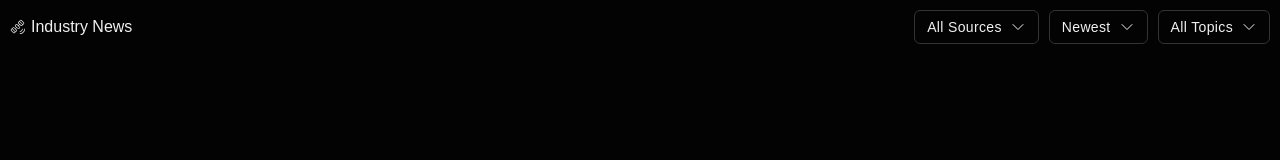
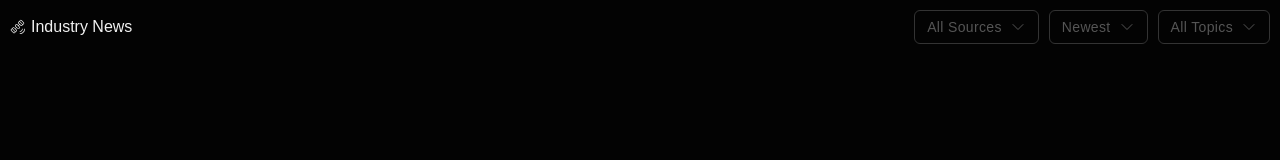
Before and after one commit to MonoDeaf/news-feed, a plain HTML site: page index.html in a window 1280 px wide. Drawn offline with Linux system fonts and the light colour scheme; no server answers; a web font is replaced by a local one.

Commit message:
Update styles.css

```diff
--- a/styles.css
+++ b/styles.css
@@ -72,7 +72,7 @@ body {
     padding: 8px 12px;
     border: 1px solid #333;
     border-radius: 6px;
-    color: #f1f1f1;
+    color: #555;
     background: transparent;
     text-decoration: none;
     transition: all 0.3s ease;
```
